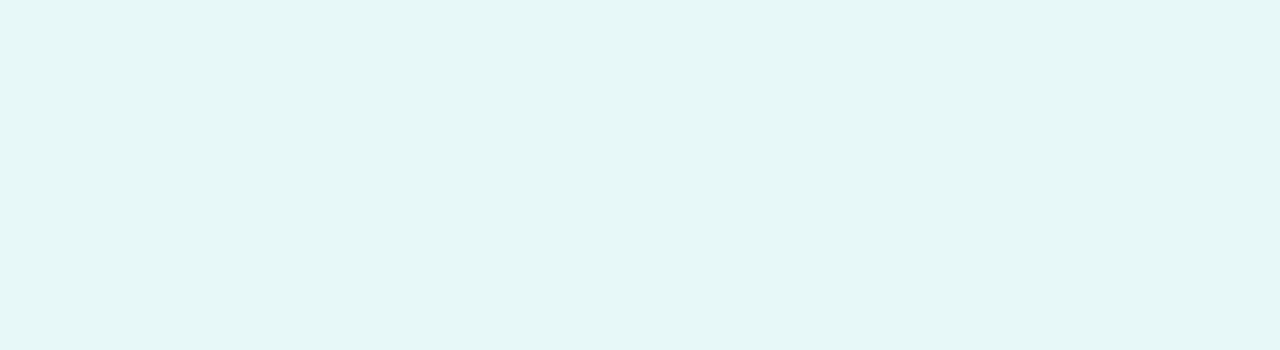
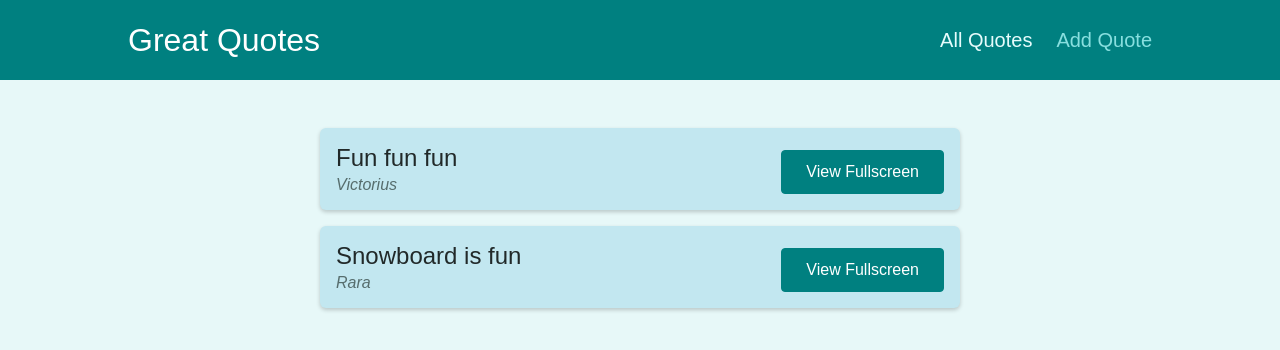
Before and after one commit to viman39/react-quotesBook, a React (Create React App) app: page /quotes in a window 1280 px wide. Shown: the top 350 px of the page. Built offline with nearby package versions, Linux system fonts and the light colour scheme.

Commit message:
routes, main pages

```diff
--- a/src/App.js
+++ b/src/App.js
@@ -1,8 +1,28 @@
+import { Route, Switch, Redirect } from 'react-router-dom'
+
+import Quotes from './pages/Quotes'
+import QuoteDetails from './pages/QuoteDetails'
+import NewQuote from './pages/NewQuote'
+import Layout from './components/layout/Layout'
+
 function App() {
   return (
-    <div>
-
-    </div>
+    <Layout>
+      <Switch>
+        <Route path="/quotes" exact>
+          <Quotes />
+        </Route>
+        <Route path="/quote/:quoteId">
+          <QuoteDetails />
+        </Route>
+        <Route path="/new-quote" exact>
+          <NewQuote />
+        </Route>
+        <Route path="/">
+          <Redirect to="/quotes"></Redirect>
+        </Route>
+      </Switch>
+    </Layout>
   );
 }
 
--- /dev/null
+++ b/src/components/layout/Layout.js
@@ -0,0 +1,13 @@
+import { Fragment } from 'react'
+import classes from './Layout.module.css'
+
+import MainNav from './MainNav'
+
+const Layout = (props) => {
+    return <Fragment>
+        <MainNav></MainNav>
+        <main className={classes.main}>{props.children}</main>
+    </Fragment>
+}
+
+export default Layout
--- /dev/null
+++ b/src/components/layout/MainNav.js
@@ -0,0 +1,19 @@
+import { NavLink } from 'react-router-dom'
+
+import classes from './MainNavigation.module.css'
+
+const MainNav = () => {
+    return <header className={classes.header}>
+        <div className={classes.logo}>
+            Great Quotes
+        </div>
+        <nav className={classes.nav}>
+            <ul>
+                <li><NavLink to='/quotes' activeClassName={classes.active}>All Quotes</NavLink></li>
+                <li><NavLink to='/new-quote' activeClassName={classes.active}>Add Quote</NavLink></li>
+            </ul>
+        </nav>
+    </header>
+}
+
+export default MainNav;
--- a/src/components/quotes/QuoteItem.js
+++ b/src/components/quotes/QuoteItem.js
@@ -1,4 +1,6 @@
 import classes from './QuoteItem.module.css';
+
+import { Link } from 'react-router-dom'
 
 const QuoteItem = (props) => {
   return (
@@ -9,9 +11,9 @@
         </blockquote>
         <figcaption>{props.author}</figcaption>
       </figure>
-      <a className='btn'>
+      <Link to={`/quote/${props.id}`} className='btn'>
         View Fullscreen
-      </a>
+      </Link>
     </li>
   );
 };
--- a/src/index.js
+++ b/src/index.js
@@ -1,6 +1,12 @@
 import ReactDOM from 'react-dom';
+import { BrowserRouter } from 'react-router-dom'
 
 import './index.css';
 import App from './App';
 
-ReactDOM.render(<App />, document.getElementById('root'));
+ReactDOM.render(
+  <BrowserRouter>
+    <App />
+  </BrowserRouter>,
+  document.getElementById("root")
+);
--- /dev/null
+++ b/src/pages/NewQuote.js
@@ -0,0 +1,11 @@
+import QuoteForm from '../components/quotes/QuoteForm'
+
+const NewQuote = () => {
+  const addQuoteHandler = quoteData => {
+    console.log(quoteData)
+  }
+
+  return <QuoteForm onAddQuote={addQuoteHandler} />;
+};
+
+export default NewQuote;
--- /dev/null
+++ b/src/pages/QuoteDetails.js
@@ -0,0 +1,20 @@
+import { Route, useParams } from 'react-router-dom'
+import { Fragment } from 'react';
+import Comments from '../components/comments/Comments'
+import HighlitedQuote from '../components/quotes/HighlightedQuote'
+
+const QuoteDetails = () => {
+    const params = useParams()
+    const paramsId = params.quoteId;
+
+    return (
+      <Fragment>
+        <HighlitedQuote text={`some quote ${paramsId}`} author="Meeee"></HighlitedQuote>
+        <Route path={`/quote/${paramsId}/comments`}>
+          <Comments />
+        </Route>
+      </Fragment>
+    );
+};
+
+export default QuoteDetails;
--- /dev/null
+++ b/src/pages/Quotes.js
@@ -0,0 +1,12 @@
+import QuoteList from '../components/quotes/QuoteList'
+
+const DUMMY_QUOTES = [
+    { id: 'q1', author: 'Victorius', text: 'Fun fun fun' },
+    { id: 'q2', author: 'Rara', text: 'Snowboard is fun' },
+]
+
+const Quotes = () => {
+    return <QuoteList quotes={DUMMY_QUOTES} />
+}
+
+export default Quotes
```
Also changed, not shown: 1 other file (tests, documents, lock files or other folders).
